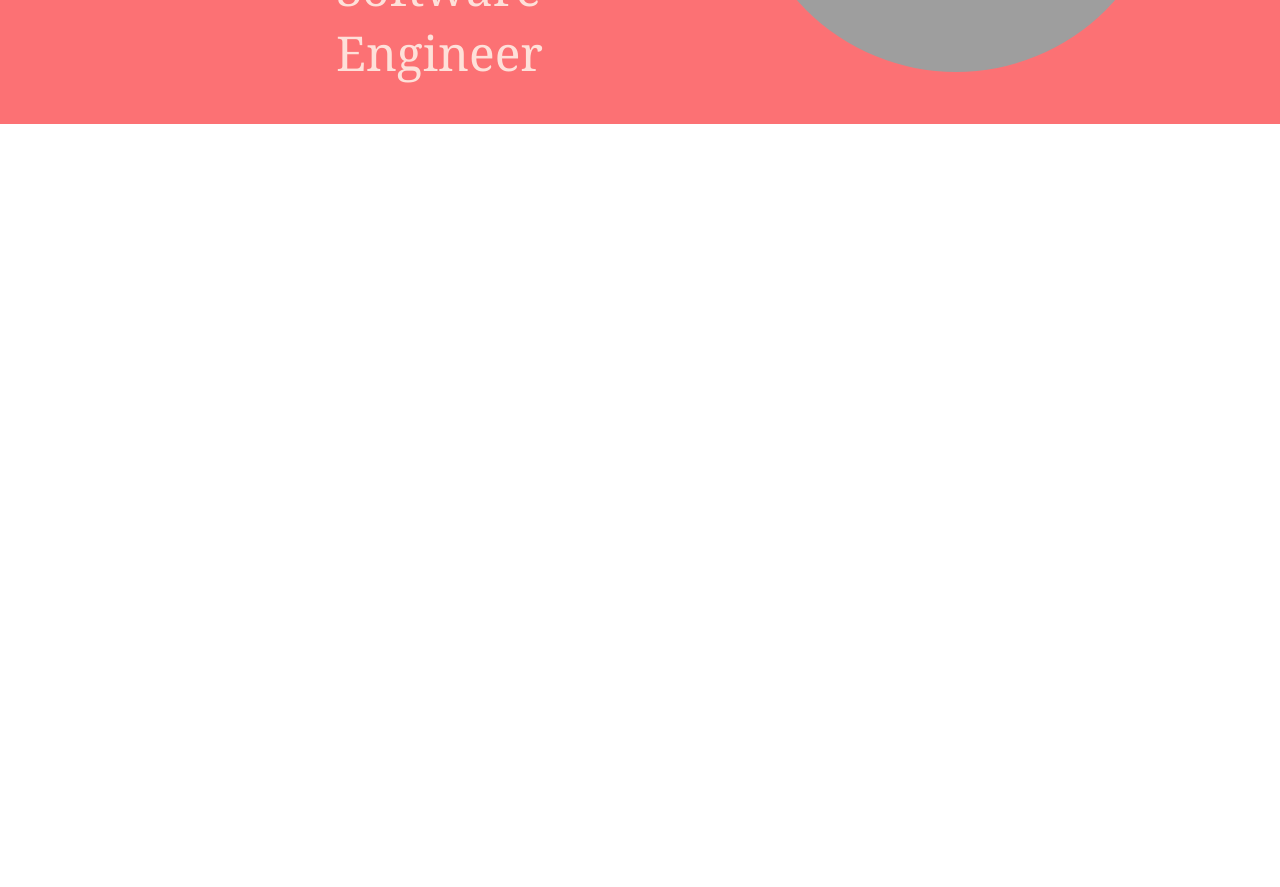
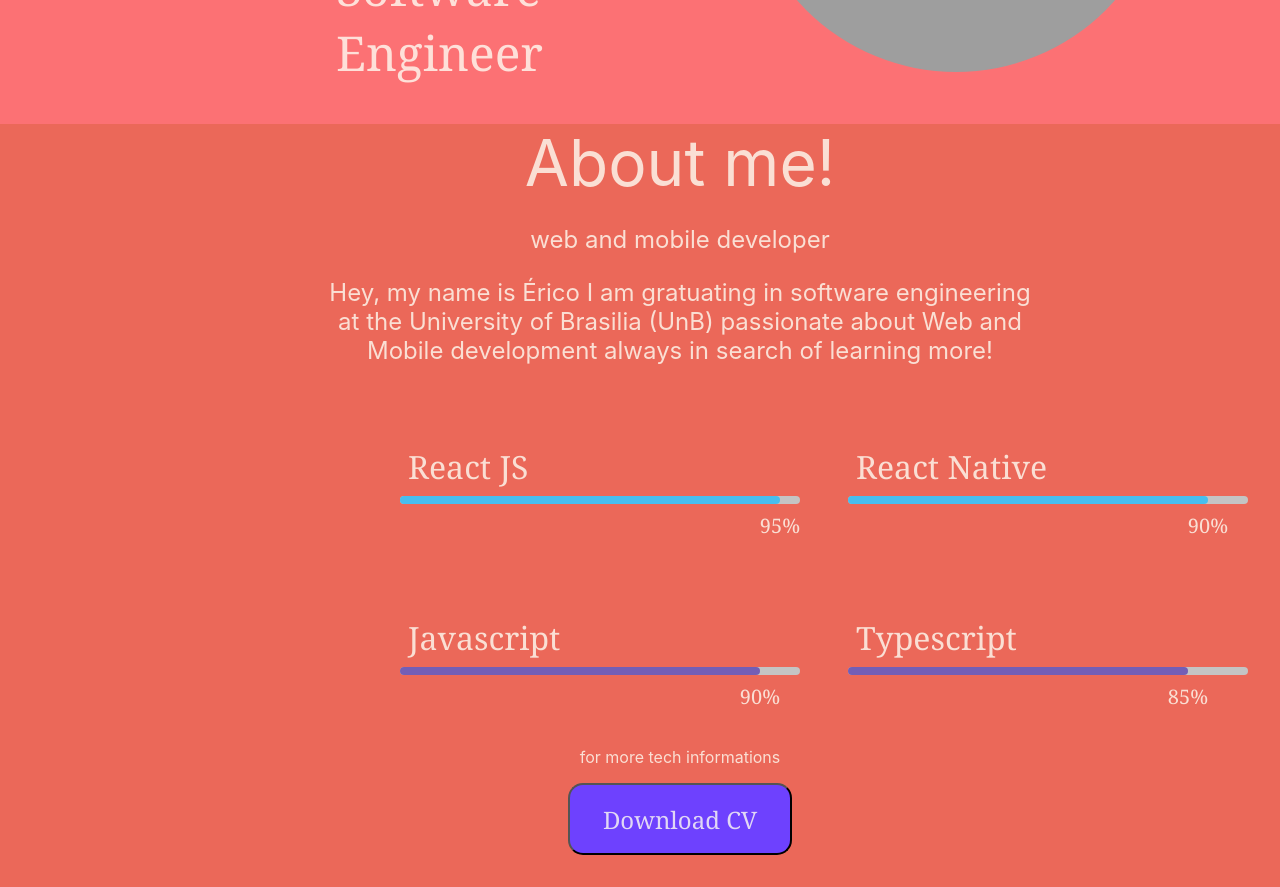
Before and after one commit to ericoBandeira/New-contact, a Next.js app: page / in a window 1280 px wide. Shown: the part 400-1287 px from the top of the page. Before the commit the page ends 800 px from the top, so only its background shows below. Built offline with nearby package versions, Linux system fonts and the light colour scheme; grey boxes are pictures that could not be loaded.

Commit message:
adicionando segunda página

```diff
--- a/pages/index.tsx
+++ b/pages/index.tsx
@@ -1,5 +1,6 @@
 import Head from 'next/head'
 import { Header } from '../src/components/Header'
+import { AboutMe } from '../src/components/AboutMe'
 import styles from '../styles/Home.module.css'
 
 export default function Home() {
@@ -8,8 +9,8 @@ export default function Home() {
       <Head>
         <title> Meu lindo site</title>
       </Head>
-
       <Header/>
+      <AboutMe/>
     </div>
   )
 }
--- /dev/null
+++ b/src/components/AboutMe.tsx
@@ -0,0 +1,62 @@
+import styles from '../../styles/components/AboutMe.module.css';
+import ExperienceBar from './ExperienceBar';
+
+export function AboutMe(){
+
+    function downloadTxtFile() {
+        const element = document.createElement("a");
+        const file = '../../public/EricoBandeira_CV_English.pdf'
+        element.href = file
+        element.download = "Èrico Bandeira CV.pdf";
+        document.body.appendChild(element);
+        element.click();
+      }
+
+    return(
+        <div className={styles.profileContainer}>
+            <div className={styles.profileContainerText}>
+                <span className={styles.profileContainerTextTitle}>
+                    About me!
+                </span>
+                <p>
+                    web and mobile developer
+                </p>
+                <p>
+                    Hey, my name is Érico I am gratuating in software engineering at the University of Brasilia (UnB) passionate about Web and Mobile development always in search of learning more!
+                </p>
+            </div>
+            <div className={styles.firstXp}>
+                <ExperienceBar
+                    title="React JS"
+                    background="#48BEEE"
+                    percent="95%"
+                />
+                <ExperienceBar
+                    title="React Native"
+                    background="#48BEEE"
+                    percent="90%"
+                />
+            </div>
+            <div className={styles.firstXp}>
+                <ExperienceBar
+                    title="Javascript"
+                    background="#735EB6"
+                    percent="90%"
+                />
+                <ExperienceBar
+                    title="Typescript"
+                    background="#735EB6"
+                    percent="85%"
+                />
+            </div>
+            <div className={styles.profileContainerButton}>
+                <p>
+                    for more tech informations
+                </p>
+                <button onClick={downloadTxtFile}>
+                    Download CV
+                </button>
+            </div>
+        </div>
+    );
+}
--- /dev/null
+++ b/src/components/ExperienceBar.tsx
@@ -0,0 +1,15 @@
+import styles from '../../styles/components/ExperienceBar.module.css';
+
+export function ExperienceBar(props){
+    return(
+        <header className={styles.experienceBar}>
+            <span className={styles.experienceBarTitle} >{props.title}</span>
+            <div>
+                <span className={styles.currentExperience} style={{left:props.percent}}>{props.percent}</span>
+                <div style={{width:props.percent,background: props.background}}></div>
+            </div>
+        </header>
+    );
+}
+
+export default ExperienceBar
--- /dev/null
+++ b/styles/components/AboutMe.module.css
@@ -0,0 +1,54 @@
+.profileContainer{
+    align-items: center;
+    justify-content: space-between;
+    padding-left: 20rem;
+    padding-right: 15rem;
+    background-color: #EB6859;
+    width: 100%;
+}
+
+.profileContainerText{
+    align-items: center;
+    text-align: center;
+}
+
+.profileContainerText > p{
+    color: rgba(254, 253, 242, 0.8);
+    font-size: 1.5rem;
+}
+
+.firstXp{
+    display: flex;
+    justify-content: space-around;
+    width: 100%;
+    padding: 3.5rem;
+}
+
+.profileContainerTextTitle{
+    color: rgba(254, 253, 242, 0.8);
+    font-size: 4rem;
+}
+
+.profileContainerButton{
+    align-items: center;
+    text-align: center;
+}
+.profileContainerButton > p{
+   font-size: 1rem;
+   color: rgba(254, 253, 242, 0.8);
+}
+.profileContainerButton > button{
+    background-color: #6E41FE;
+    height: 4.5rem;
+    width: 14rem;
+    border-radius: 15px;
+
+
+    align-items: center;
+    font-family: Cambria;
+    font-style: normal;
+    font-weight: normal;
+    font-size: 1.5rem;
+    color: rgba(254, 253, 242, 0.8);
+    margin-bottom: 2rem;
+ }
--- /dev/null
+++ b/styles/components/ExperienceBar.module.css
@@ -0,0 +1,32 @@
+.experienceBar span{
+    font-family: Cambria;
+    color: rgba(254, 253, 242, 0.8);
+    padding: 2rem;
+}
+.experienceBarTitle{
+    font-size: 2rem;
+}
+
+.experienceBar > div{
+    flex: 1;
+    height: 8px;
+    width: 25rem;
+    border-radius: 5px;
+    background: #C4C4C4;
+    margin: 0 1.5rem;
+    margin-top: 0.5rem;
+    position: relative;
+}
+
+.experienceBar > div > div{
+    height: 8px;
+    border-radius: 5px;
+}
+
+span.currentExperience{
+    position: absolute;
+    transform: translateX(-50%);
+    border-radius: 50%;
+    padding: 1rem;
+    font-size: 1.25rem;
+}
```
Also changed, not shown: 1 other file (tests, documents, lock files or other folders).
